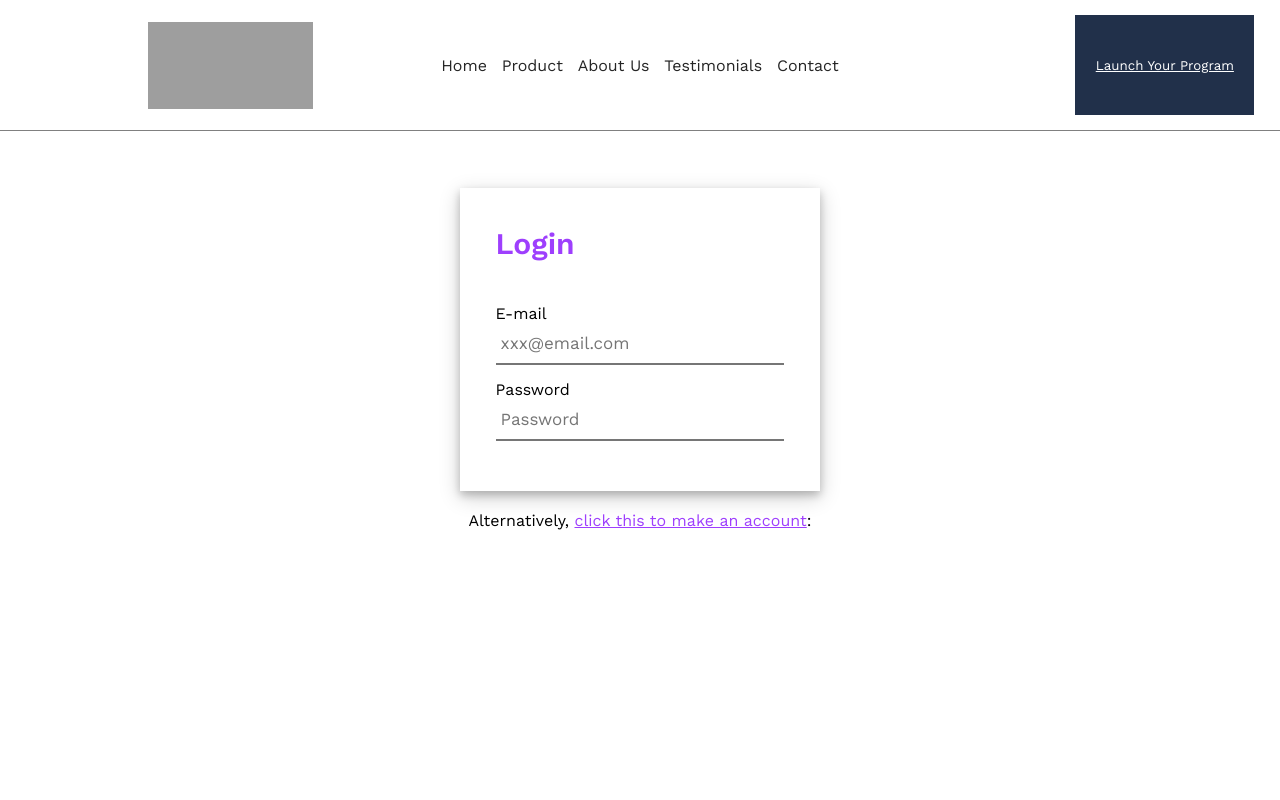
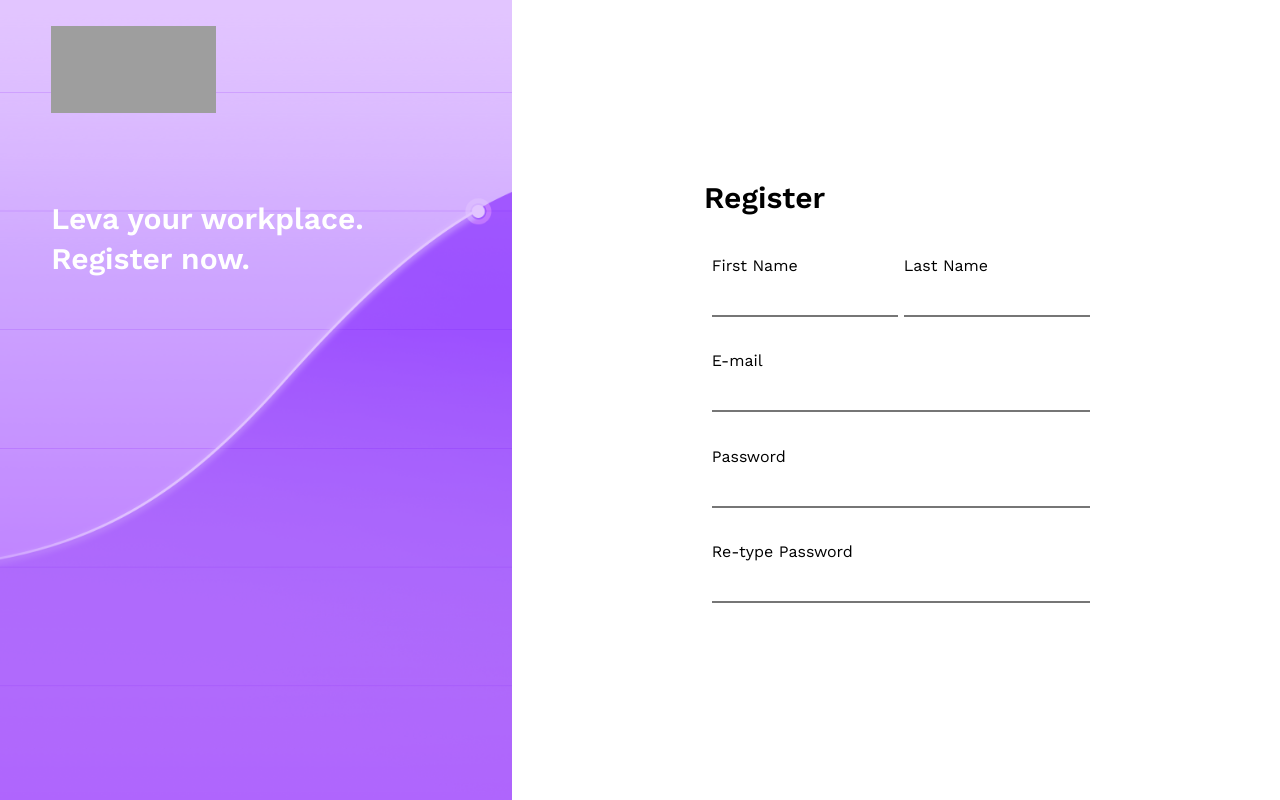
Before and after one commit to brennanb2025/leva_development, a Flask app: template app/templates/register1.html in a window 1280 px wide. Run offline with Flask 2, Linux system fonts and the light colour scheme; the template is opened without the code that fills it, so the values that code supplies are empty; some libraries are stand-ins or nearby versions; grey boxes are pictures that could not be loaded.

Commit message:
Register page and login page changes

```diff
--- a/app/static/css_files/register_new.css
+++ b/app/static/css_files/register_new.css
@@ -1,53 +1,59 @@
-.login-container{
-    margin-top: 130px;
-    width: 94%;
-    max-width: 100%;
-    height: auto;
+body, html{
+    height: 100%;
+}
+
+.container{
     display: flex;
+    height: 100%;
+    width: 100%;
+    flex-direction: row;
+    align-items: stretch;
+}
+
+.decoration-container{
+    background-image: url('../background2.png');
+    background-position: center;
+    background-size: cover;
+    background-repeat: no-repeat;
+    flex-basis: 40%;
+}
+
+.registration-container{
+    flex-basis: 60%;
+    display: flex;
+    flex-direction: column;
     justify-content: center;
     align-items: center;
-    flex-direction: column;
-    padding: 3%;
-    background-position: center;
-    background-size: cover;
 }
 
-.detail-container{
-    background-color: white;
-    box-sizing: border-box;
-    margin-top: 20px;
-    width: 30%;
-    padding: 3%;
-    box-shadow: 0 4px 8px 0 rgba(0, 0, 0, 0.2), 0 6px 20px 0 rgba(0, 0, 0, 0.2);
-    transition-duration: 0.75s;
-    transition-timing-function: ease-in-out;
+.registration-container .content{
+    padding: 0%;
+    width: 50%;
 }
 
-.head2{
-    margin-top: 0%;
-    margin-bottom: 40px;
-    color: rgb(158, 63, 253);
+.shading{
+    height: 100%;
+    width: 100%;
+    background-color: rgba(158, 63, 253, 0.301);
 }
 
-.input-container{
-    padding: 0%;
+.content{
+    padding: 5% 10% 5% 10%;
 }
 
-.input-container input{
-    height: 30px;
+.text{
+    margin-top: 20%;
 }
 
-.register-container{
-    margin-top: 20px;
+.text .head2{
+    color: white;
 }
 
-.register{
-    color: rgb(158, 63, 253);
-    text-decoration: underline;
+.info-container{
+    margin-top: 30px;
 }
 
-.register:hover{
-    background-color: none;
-    background: none;
-    cursor: pointer;
+input{
+    height: 30px;
+    width: 100%;
 }
--- a/app/templates/register1.html
+++ b/app/templates/register1.html
@@ -21,73 +22,82 @@
     </head>
 
     <body>
-        <div class="header">
+        <div class="container">
+            <div class="decoration-container">
+                <div class="shading">
+                    <div class="content">
                         <div class="logo-box">
                             <img src="https://static.wixstatic.com/media/12ecaa_e292ca41155b4bee9ea276dc89fef0f3~mv2.png/v1/fill/w_165,h_87,al_c,q_85,usm_0.66_1.00_0.01/IMG_0256_PNG.webp"
                             alt="IMG_0256.PNG" style="width:165px;height:87px;object-fit:cover;object-position:50% 50%">
                         </div>
 
-            <div class="nav-box">
-                <a href="#home">
-                    <button class="nav-button" onclick="scroll(100)">
-                        Home
-                    </button>
-                </a>
-
-                <a href="#product">
-                    <button class="nav-button">
-                        Product
-                    </button>
-                </a>
-
-                <a href="#about">
-                    <button class="nav-button">
-                        About Us
-                    </button>
-                </a>
-
-                <a href="#testimonials">
-                    <button class="nav-button">
-                        Testimonials
-                    </button>
-                </a>
-
-                <a href="#contact">
-                    <button class="nav-button">
-                        Contact
-                    </button>
-                </a>
+                        <div class="text">
+                            <div class="head2">
+                                Leva your workplace.
+                                <div>Register now.</div>
+                            </div>
+                        </div>
+                    </div>
+                </div>
 
             </div>
 
-            <div class="register-box">
-                <button class="register">
-                    Launch Your Program
-                </button>
+            <div class="registration-container">
+
+                <div class="content">
+                    <div class="head2">
+                        Register
+                    </div>
+
+                    <div class="general info-container">
+                        <div class="firstlast">
+                            <div class="input-container">
+                                <label for="first">First Name</label>
+                                <input type="text" id="first">
+                            </div>
+
+                            <div class="input-container">
+                                <label for="last">Last Name</label>
+                                <input type="text" id="last">
                             </div>
                         </div>
 
-        <div class="login-container">
-
-            <div class="detail-container" id="detail-container">
-
-                <div class="head2">Login</div>
-
+                        <div class="email">
                             <div class="input-container">
-                    <label for="email">E-mail</label>
-                    <input type="text" id="email" placeholder="xxx@email.com">
-                </div>
-
-                <div class="input-container">
-                    <label for="password">Password</label>
-                    <input type="password" id="password" placeholder="Password">
+                                <label for="e-mail">E-mail</label>
+                                <input type="text" id="e-mail">
                             </div>
                         </div>
 
-            <div class="register-container">
-                Alternatively, <span class="register">click this to make an account</span>:
+                        <div class="password">
+                            <div class="input-container">
+                                <label for="e-mail">Password</label>
+                                <input type="text" id="e-mail">
+                            </div>
                         </div>
 
+                        <div class="password-retype">
+                            <div class="input-container">
+                                <label for="e-mail">Re-type Password</label>
+                                <input type="text" id="e-mail">
+                            </div>
+                        </div>
+                    </div>
+
+                    <div class="personal info-container">
+
+                    </div>
+
+                    <div class="uploading info-container">
+
+                    </div>
+
+                    <div class="matching info-container">
+
+                    </div>
+                </div>
+            </div>
         </div>
     </body>
+
 </html>
```
Also changed, not shown: other parts of app/templates/register1.html (+1 -0 lines), app/static/css_files/login_new.css (added, +53 -0 lines), app/templates/login1.html (added, +93 -0 lines). Lines whose indentation alone changed are shown as unchanged.
